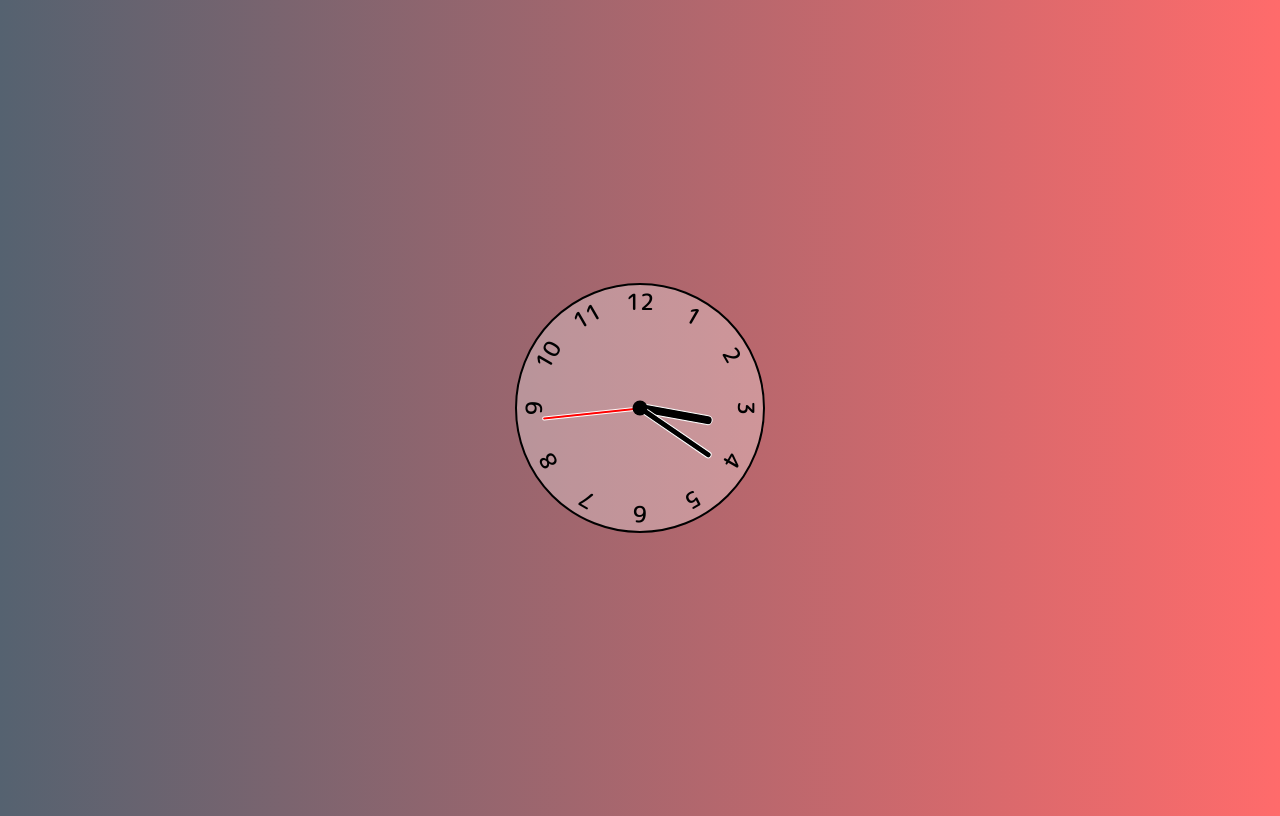
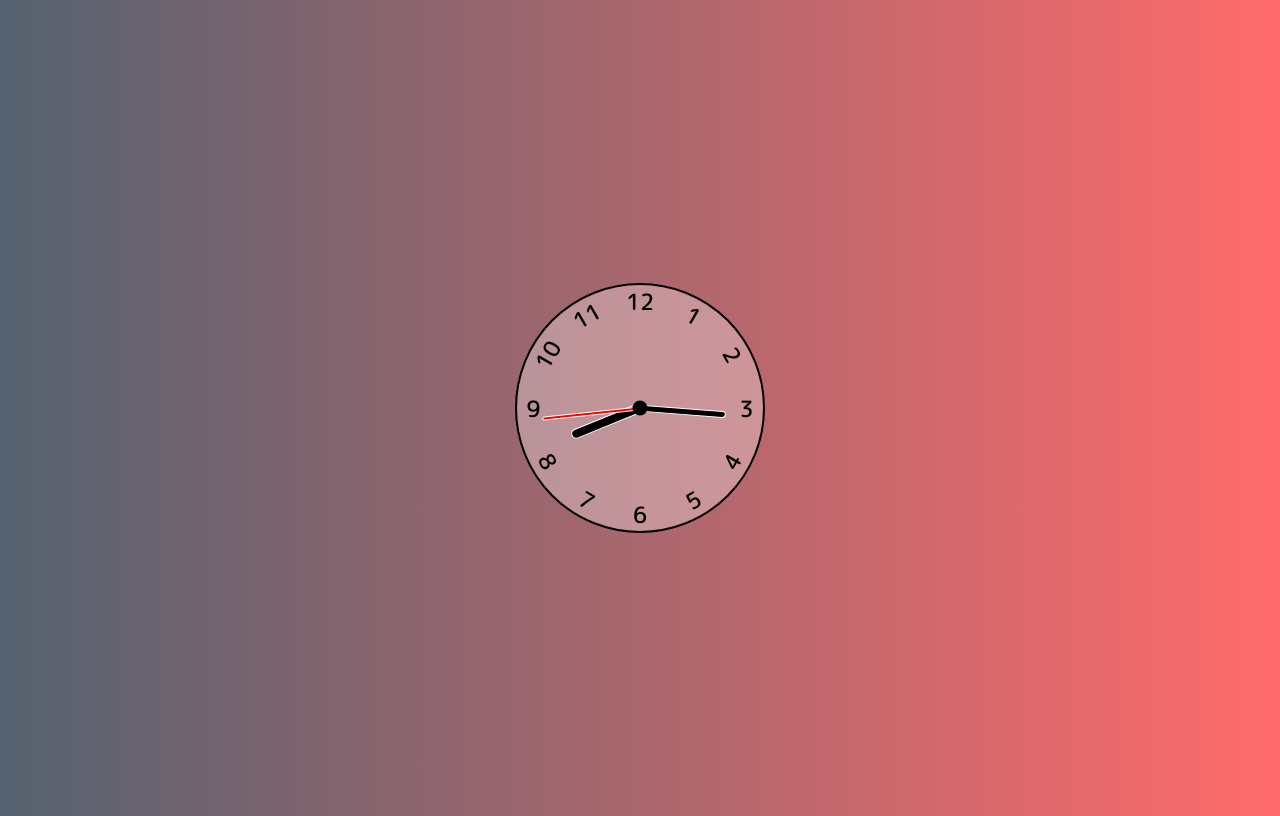
Before and after one commit to jhanavigupta/clock, a plain HTML site: page index.html in a window 1280 px wide. Drawn offline with Linux system fonts and the light colour scheme.

Commit message:
second commit

```diff
--- a/css/style.css
+++ b/css/style.css
@@ -44,6 +44,21 @@ body{
     transform: rotate(var(--rotation));
 }
 
+.flip{
+    margin: 0;
+    transform: rotate(180deg);
+}
+
+.flip-3{
+    margin: 0;
+    transform: rotate(270deg);
+}
+
+.flip-9{
+    margin: 0;
+    transform: rotate(90deg);
+}
+
 
 .clock .num1{ --rotation: 30deg;}
 .clock .num2{ --rotation: 60deg;}
@@ -58,12 +73,12 @@ body{
 .clock .num11{ --rotation: 330deg;}
 
 
+
 .clock .hand{
     --rotation: 0;
     position: absolute;
     bottom: 50%;
     left: 50%;
-    background-color: #000;
     border: 1px solid #fff;
     border-top-left-radius: 10px;
     border-top-right-radius: 10px;
--- a/index.html
+++ b/index.html
@@ -16,13 +16,27 @@
         <div class="hand second" data-second-hand></div>
         <div class="number num1">1</div>
         <div class="number num2">2</div>
-        <div class="number num3">3</div>
-        <div class="number num4">4</div>
-        <div class="number num5">5</div>
-        <div class="number num6">6</div>
-        <div class="number num7">7</div>
-        <div class="number num8">8</div>
-        <div class="number num9">9</div>
+        <div class="number num3">
+            <p class="flip-3">3</p>
+        </div>
+        <div class="number num4">
+            <p class="flip">4</p>
+        </div>
+        <div class="number num5">
+            <p class="flip">5</p>
+        </div>
+        <div class="number num6">
+            <p class="flip">6</p>
+        </div>
+        <div class="number num7">
+            <p class="flip">7</p>
+        </div>
+        <div class="number num8">
+            <p class="flip">8</p>
+        </div>
+        <div class="number num9">
+            <p class="flip-9">9</p>
+        </div>
         <div class="number num10">10</div>
         <div class="number num11">11</div>
         <div class="number num12">12</div>
--- a/js/script.js
+++ b/js/script.js
@@ -8,8 +8,9 @@ function setClock() {
     const currentDate = new Date();
 
     const secondRatio = currentDate.getSeconds() / 60;
-    const minuteRatio = (secondRatio + currentDate.getHours()) / 60;
-    const hourRatio = (minuteRatio + currentDate.getMinutes()) / 12;
+    const minuteRatio = (secondRatio + currentDate.getMinutes()) / 60;
+    const hourRatio = (minuteRatio + currentDate.getHours()) / 12;
+
     setRotation(secondHand, secondRatio);
     setRotation(minuteHand, minuteRatio);
     setRotation(hourHand, hourRatio);
```
